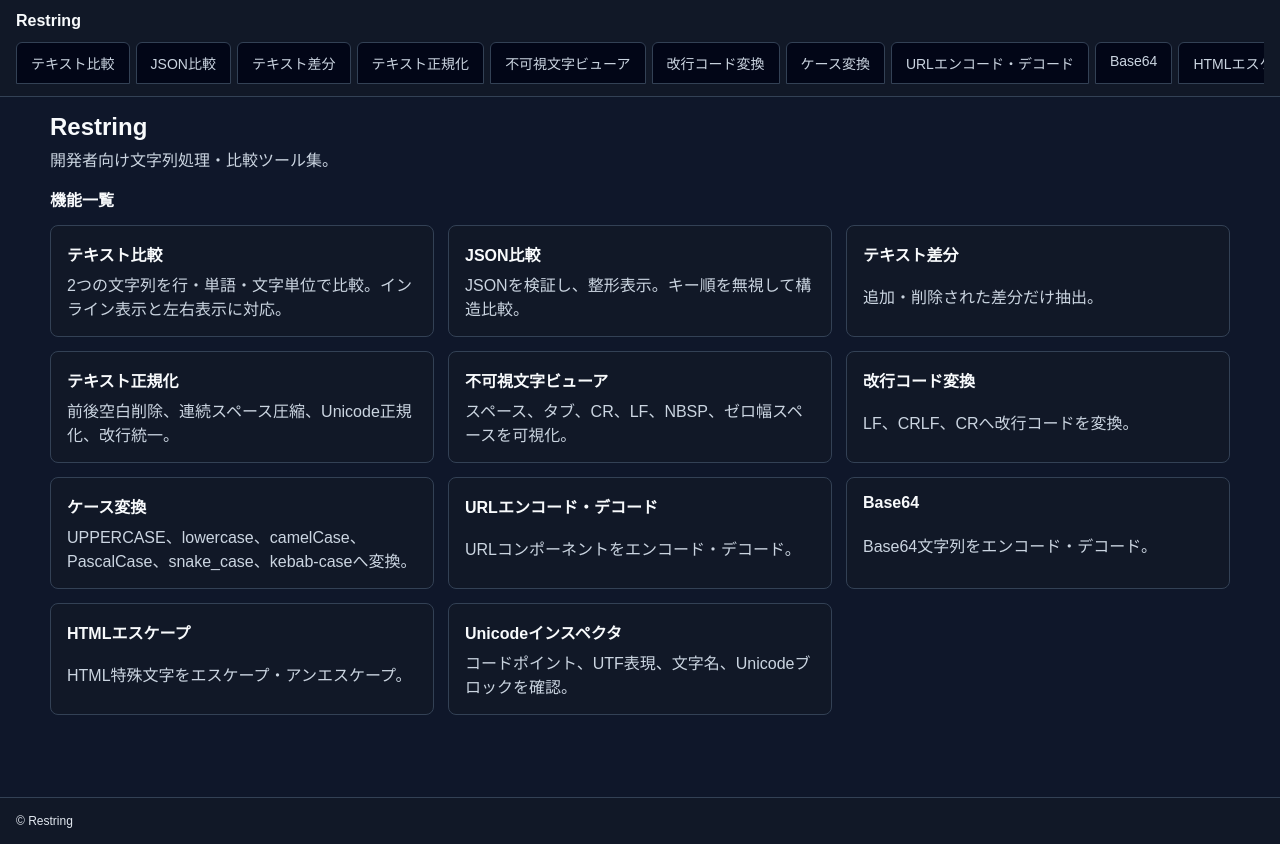
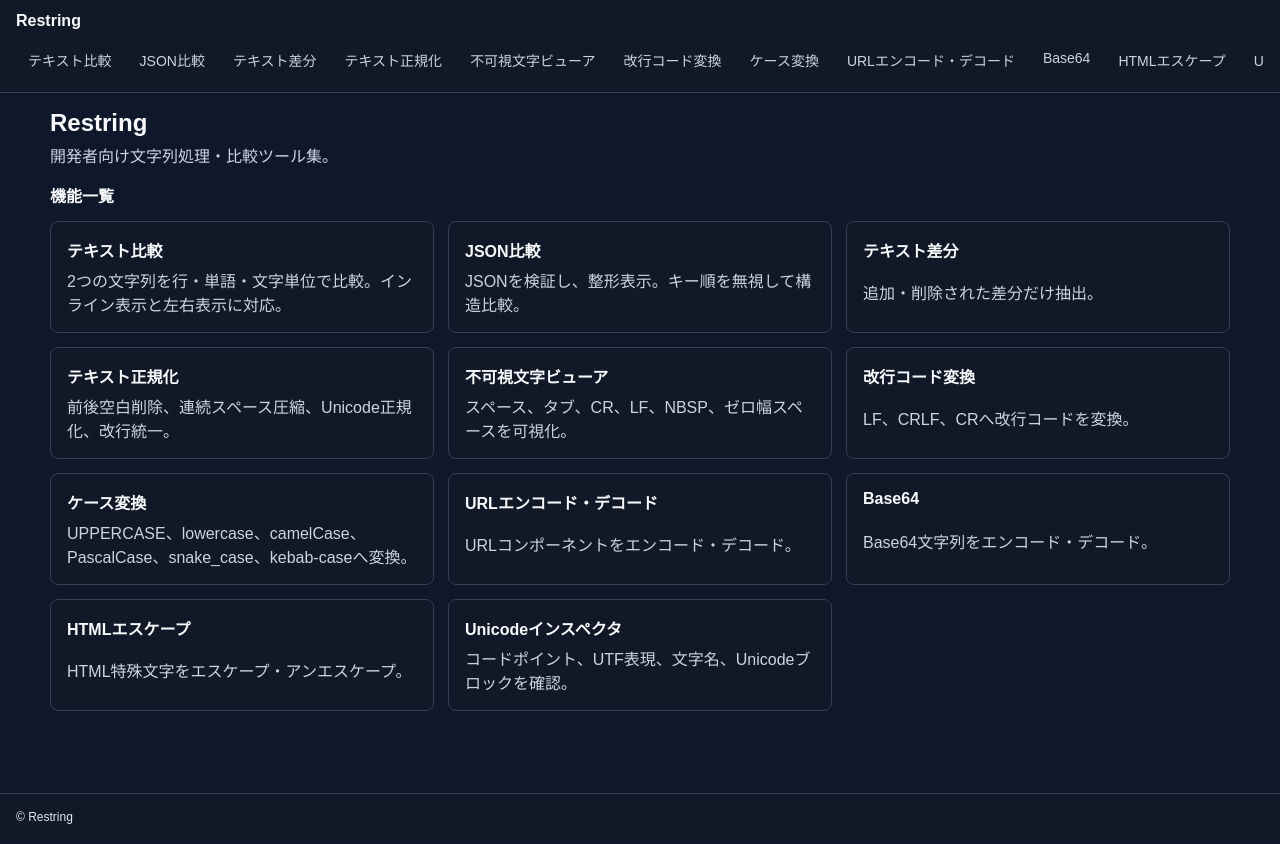
Before and after one commit to reload-co-jp/restring, a Next.js app: page / in a window 1280 px wide. Built offline with nearby package versions, Linux system fonts and the light colour scheme; no server answers.

Commit message:
Modify nav

```diff
--- a/app/reset.css
+++ b/app/reset.css
@@ -98,20 +98,21 @@ select {
 
 .toolTabs {
   display: flex;
-  gap: .375rem;
+  gap: .25rem;
   overflow-x: auto;
+  padding-bottom: .125rem;
   scrollbar-width: thin;
 }
 
 .toolTab {
-  background: #020617;
-  border: 1px solid #334155;
-  border-radius: 6px 6px 0 0;
+  background: transparent;
+  border-radius: 6px;
   color: #cbd5e1;
   flex: 0 0 auto;
   font-size: .875rem;
-  min-height: 2.5rem;
-  padding: .625rem .875rem;
+  min-height: 2.25rem;
+  padding: .5rem .75rem;
+  position: relative;
   text-decoration: none;
   white-space: nowrap;
 }
@@ -119,12 +120,18 @@ select {
 .toolTab:hover,
 .toolTab.active {
   background: #1e293b;
-  border-color: #3b82f6;
   color: #f8fafc;
 }
 
-.toolTab.active {
-  border-bottom-color: #1e293b;
+.toolTab.active::after {
+  background: #3b82f6;
+  border-radius: 999px;
+  bottom: .25rem;
+  content: "";
+  height: 2px;
+  left: .75rem;
+  position: absolute;
+  right: .75rem;
 }
 
 .featureSection {
```
